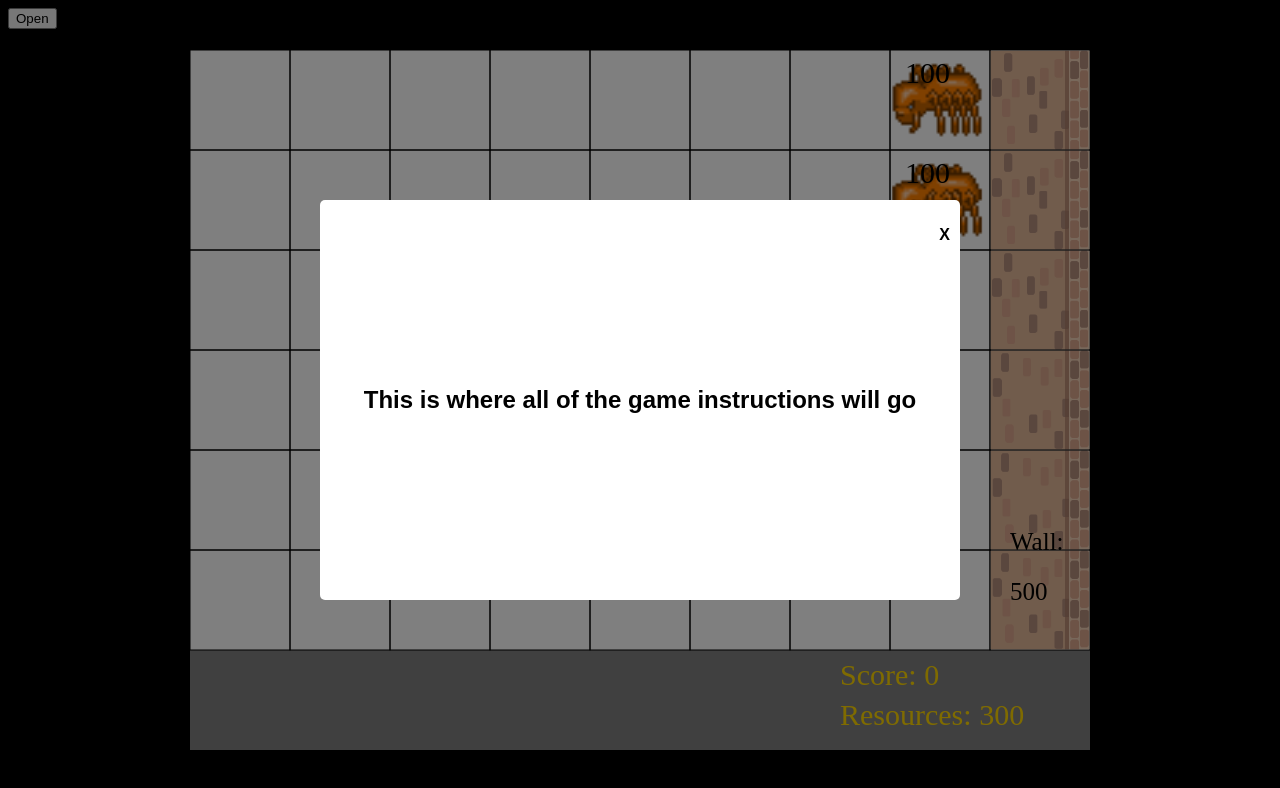
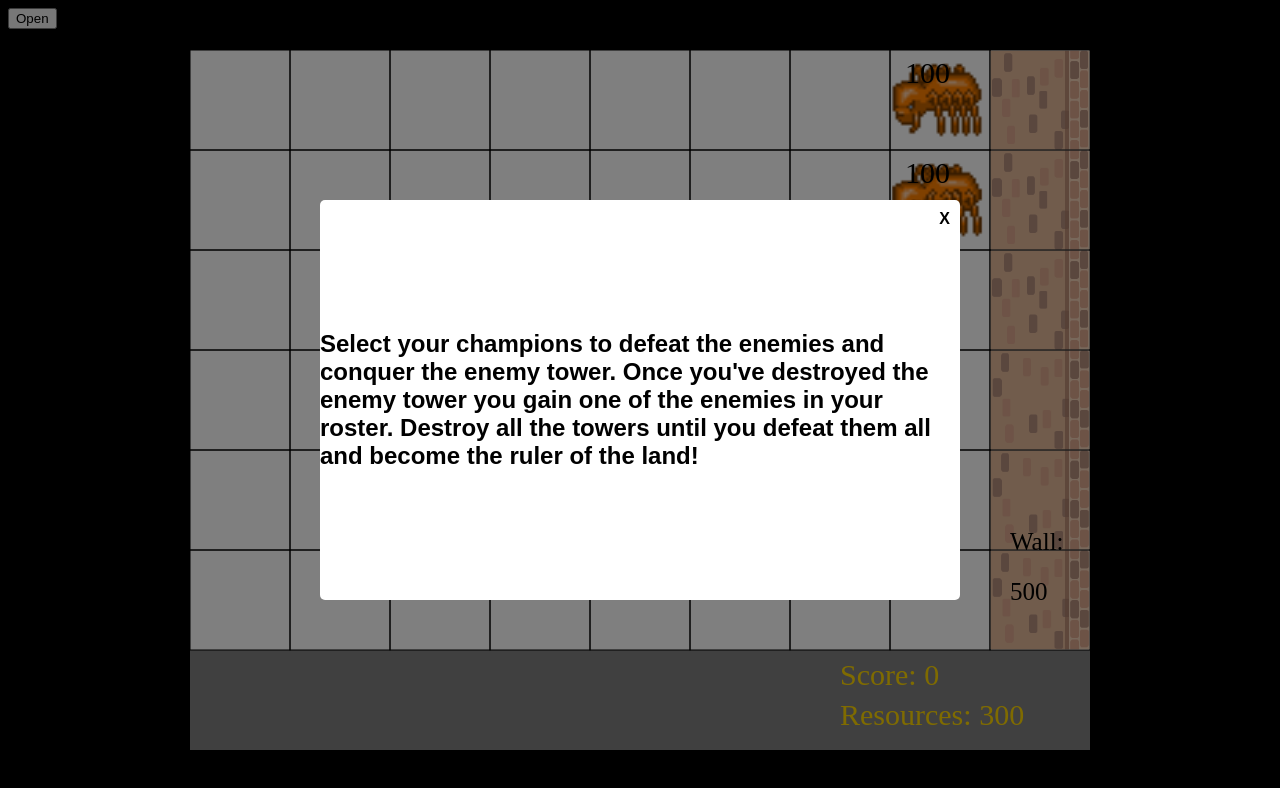
Before and after one commit to KingApe714/Siege, a website built with webpack: page index.html in a window 1280 px wide. Both pictures are taken after a click on the button "Open". Built offline with nearby package versions, Linux system fonts and the light colour scheme; a web font is replaced by a local one.

Commit message:
render instructions properly

```diff
--- a/index.html
+++ b/index.html
@@ -21,8 +21,8 @@
     </div>
     <div class="modal-bg">
         <div class="modal">
-            <p class="modal-close">X</p>
-            <h2 class="instructions">This is where all of the game instructions will go</h2>
+            <span class="modal-close">X</span>
+            <h2 class="instructions">Select your champions to defeat the enemies and conquer the enemy tower. Once you've destroyed the enemy tower you gain one of the enemies in your roster. Destroy all the towers until you defeat them all and become the ruler of the land!</h2>
         </div>
     </div>
     <script src="script.js"></script>
--- a/script.js
+++ b/script.js
@@ -4,16 +4,24 @@ const modalClose = document.querySelector('.modal-close');
 const instructions = document.querySelector('.instructions')
 const text = document.querySelector('.instructions');
 const strText = text.textContent;
-const splitText = strText.split('');
+const splitText = strText.split(' ');
 text.textContent = "";
 
+// text.innerHTML += "<span>"
 for (let i = 0; i < splitText.length; i++) {
     if (splitText[i] === ' ') {
-        text.innerHTML += "&nbsp;"
+        // text.innerHTML += "</span><span>"
+        // text.innerHTML += "<span>"
     } else {
         text.innerHTML += "<span class='letter'>" + splitText[i] + "</span>";
+        text.innerHTML += "&nbsp;"
     }
 }
+// text.innerHTML += "</span>"
+console.log(text)
+
+modalBtn.addEventListener('click', function() {
+    modalBg.classList.add('bg-active');
 
     let char = 0;
     let timer = setInterval(onTick, 50);
@@ -33,9 +41,6 @@ function complete() {
         timer = null;
     }
 
-modalBtn.addEventListener('click', function() {
-    modalBg.classList.add('bg-active');
-    instructions.classList.add('insructions-open');
 })
 modalClose.addEventListener('click', function() {
     modalBg.classList.remove('bg-active');
```
Lines whose indentation alone changed are shown as unchanged.
